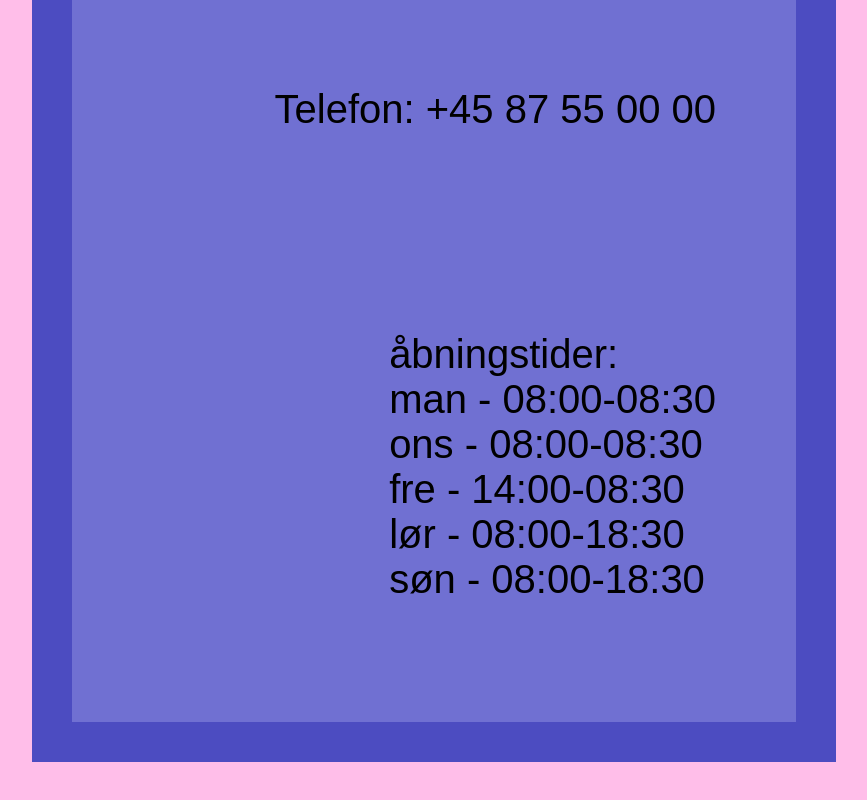
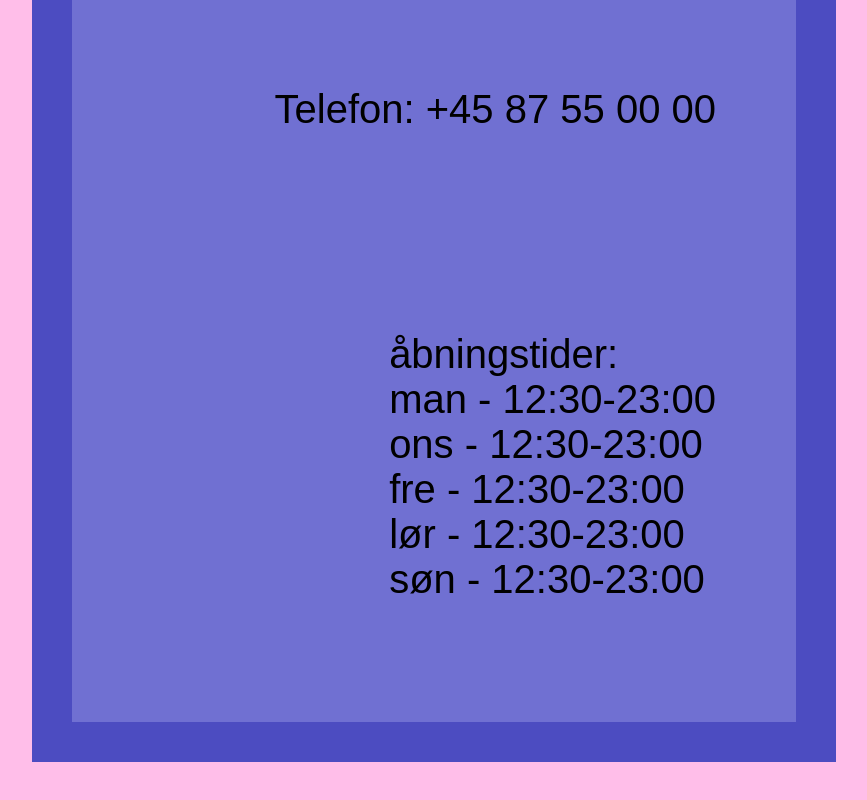
Before and after one commit to Niko111199/Biograf, a plain HTML site: page kontakt.html in a window 1280 px wide. Shown: the part 737-1537 px from the top of the page, without its empty margins (396-1263 px from the left). Drawn offline with Linux system fonts and the light colour scheme.

Commit message:
rettet åbningstider
rettet åbningstider så de matcher med
hvornår filmene realt køre

```diff
--- a/kontakt.html
+++ b/kontakt.html
@@ -31,11 +31,11 @@
             <dl class="åbningstider">
 
                 <dt>åbningstider:</dt>
-                <dt>man - 08:00-08:30</dt>
-                <dt>ons - 08:00-08:30</dt>
-                <dt>fre - 14:00-08:30</dt>
-                <dt>lør - 08:00-18:30</dt>
-                <dt>søn - 08:00-18:30</dt>
+                <dt>man - 12:30-23:00</dt>
+                <dt>ons - 12:30-23:00</dt>
+                <dt>fre - 12:30-23:00</dt>
+                <dt>lør - 12:30-23:00</dt>
+                <dt>søn - 12:30-23:00</dt>
             </dl>
         </div>
     </div>
```
